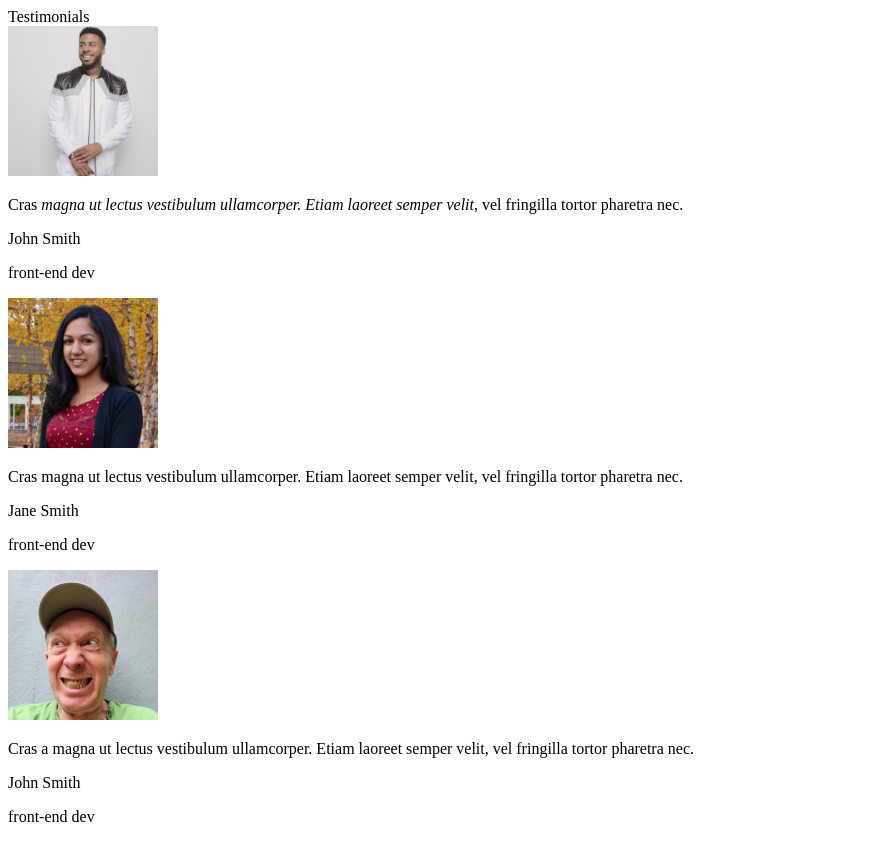
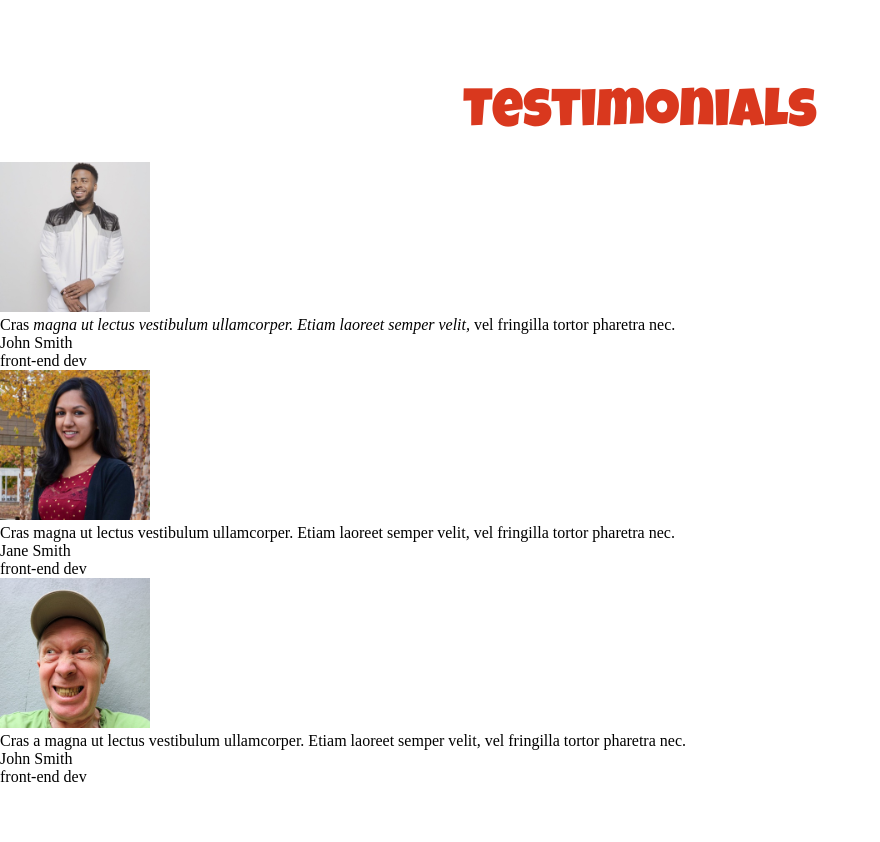
Before and after one commit to bear-jordan/kevin-powell, a plain HTML site: page 00 - Figma Clone/index.html in a window 1280 px wide. Shown: the whole page, without its empty margins (0-880 px from the left). After the commit the page ends 800 px from the top, so only its background shows below. Drawn offline with Linux system fonts and the light colour scheme.

Commit message:
Header format

```diff
--- a/00 - Figma Clone/css/style.css
+++ b/00 - Figma Clone/css/style.css
@@ -0,0 +1,14 @@
+*, *::after, *::before {
+    margin: 0;
+    padding: 0;
+}
+
+header {
+    text-align: center;
+    font-weight: 400;
+    font-size: 54px;
+    font-family: "Luckiest Guy", sans-serif;
+    padding-top: 88px;
+    padding-bottom: 20px;
+    color: #D9381E;
+}
--- a/00 - Figma Clone/index.html
+++ b/00 - Figma Clone/index.html
@@ -5,6 +5,9 @@
     <meta http-equiv="X-UA-Compatible" content="IE=edge">
     <meta name="viewport" content="width=device-width, initial-scale=1.0">
     <link rel="stylesheet" href="./css/style.css">
+    <link rel="preconnect" href="https://fonts.googleapis.com">
+    <link rel="preconnect" href="https://fonts.gstatic.com" crossorigin>
+    <link href="https://fonts.googleapis.com/css2?family=Luckiest+Guy&display=swap" rel="stylesheet">
     <title>Document</title>
 </head>
 <body>
```
